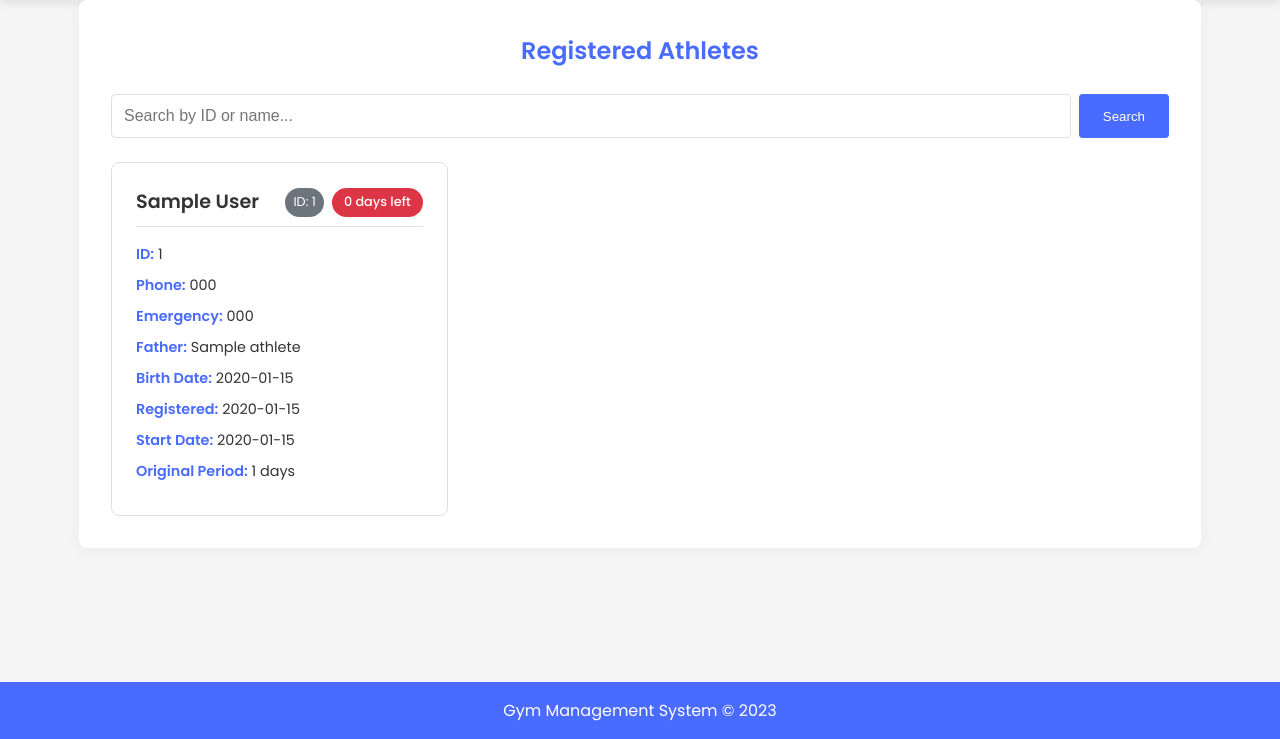
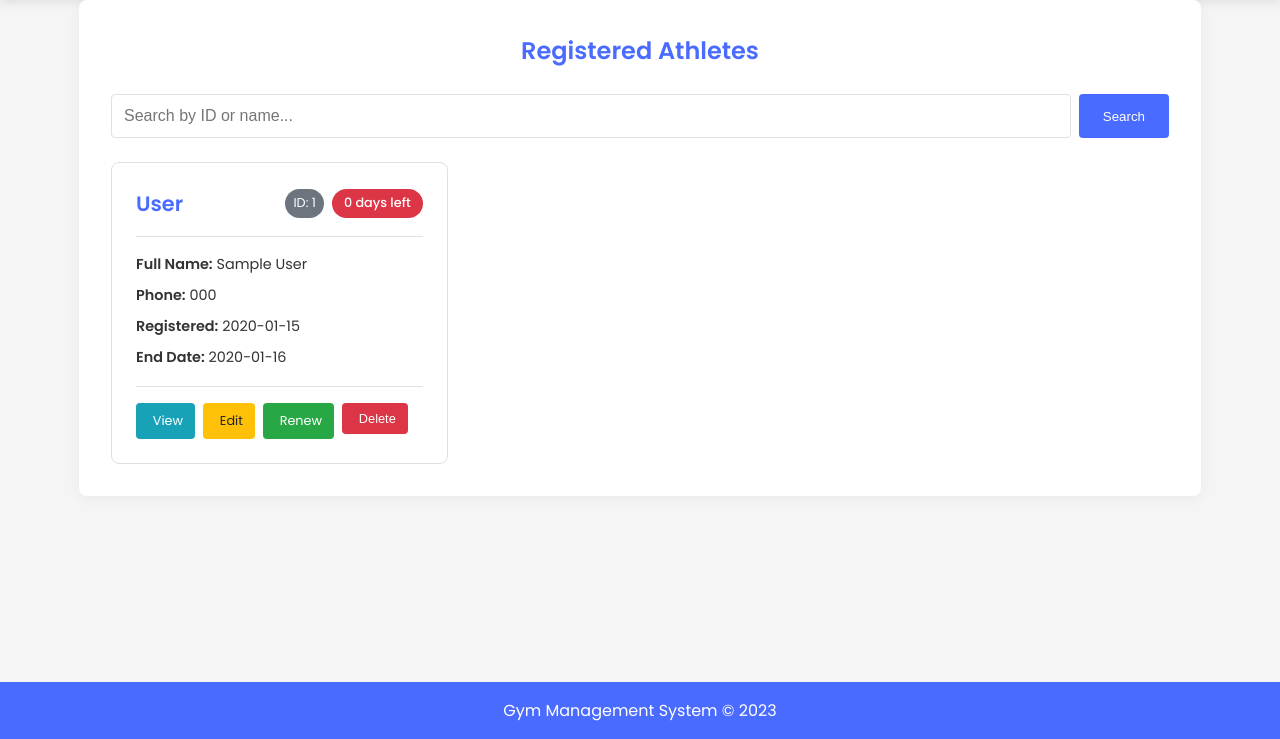
Before and after one commit to 0xAbolfazl/GYM-Management-System, a Flask app: page /athletes in a window 1280 px wide. Shown: the part 120-859 px from the top of the page. Run offline with Flask 3, Linux system fonts and the light colour scheme; tables that the repository leaves empty hold one stand-in row (values such as "Sample post").

Commit message:
view, renew, edit and delete button added to athlete card

```diff
--- a/app.py
+++ b/app.py
@@ -2,36 +2,38 @@ from flask import Flask, render_template, request, redirect, url_for, flash
 import sqlite3
 from datetime import datetime, timedelta
 import random
+from functools import wraps
 
 app = Flask(__name__)
-app.secret_key = 'gymsecret'  # Needed for flash messages
+app.secret_key = 'gymsecret'  # Change this to a secure secret key
+
+# Database Helper Functions
+def get_db_connection():
+    conn = sqlite3.connect('database.db')
+    conn.row_factory = sqlite3.Row
+    return conn
 
 def generate_unique_id():
-    conn = sqlite3.connect('database.db')
-    c = conn.cursor()
-
+    conn = get_db_connection()
     while True:
         athlete_id = random.randint(1000, 9999)
-        c.execute("SELECT 1 FROM athletes WHERE id = ?", (athlete_id,))
-        if not c.fetchone():
+        athlete = conn.execute('SELECT 1 FROM athletes WHERE id = ?', (athlete_id,)).fetchone()
+        if not athlete:
             conn.close()
             return athlete_id
 
 def log_activity(action, details, athlete_id=None):
-    conn = sqlite3.connect('database.db')
-    c = conn.cursor()
-    timestamp = datetime.now().strftime('%Y-%m-%d %H:%M:%S')
-    c.execute("INSERT INTO activity_log (timestamp, action, details, athlete_id) VALUES (?, ?, ?, ?)",
-              (timestamp, action, details, athlete_id))
+    conn = get_db_connection()
+    conn.execute('INSERT INTO activity_log (timestamp, action, details, athlete_id) VALUES (?, ?, ?, ?)',
+                (datetime.now().strftime('%Y-%m-%d %H:%M:%S'), action, details, athlete_id))
     conn.commit()
     conn.close()
 
 def init_db():
-    conn = sqlite3.connect('database.db')
-    c = conn.cursor()
+    conn = get_db_connection()
 
     # Athletes table
-    c.execute('''CREATE TABLE IF NOT EXISTS athletes
+    conn.execute('''CREATE TABLE IF NOT EXISTS athletes
                  (id INTEGER PRIMARY KEY,
                   first_name TEXT NOT NULL,
                   last_name TEXT NOT NULL,
@@ -44,7 +46,7 @@ def init_db():
                   days_remaining INTEGER NOT NULL)''')
 
     # Activity log table
-    c.execute('''CREATE TABLE IF NOT EXISTS activity_log
+    conn.execute('''CREATE TABLE IF NOT EXISTS activity_log
                  (id INTEGER PRIMARY KEY AUTOINCREMENT,
                   timestamp TEXT NOT NULL,
                   action TEXT NOT NULL,
@@ -55,38 +57,26 @@ def init_db():
     conn.commit()
     conn.close()
 
+# Initialize the database
 init_db()
 
-
+# Routes
 @app.route('/')
 def home():
-    conn = sqlite3.connect('database.db')
-    c = conn.cursor()
+    conn = get_db_connection()
 
-    # Get total athletes count
-    c.execute("SELECT COUNT(*) FROM athletes")
-    total_athletes = c.fetchone()[0]
-
-    # Get active athletes (with days remaining > 0)
-    c.execute("SELECT COUNT(*) FROM athletes WHERE days_remaining > 0")
-    active_athletes = c.fetchone()[0]
-
-    # Get expiring soon athletes (less than 7 days remaining)
-    c.execute("SELECT COUNT(*) FROM athletes WHERE days_remaining > 0 AND days_remaining < 7")
-    expiring_soon = c.fetchone()[0]
-
-    # Get recent registrations (last 7 days)
-    seven_days_ago = (datetime.now() - timedelta(days=7)).strftime('%Y-%m-%d %H:%M:%S')
-    c.execute("SELECT COUNT(*) FROM athletes WHERE registration_date > ?", (seven_days_ago,))
-    recent_registrations = c.fetchone()[0]
+    stats = {
+        'total_athletes': conn.execute('SELECT COUNT(*) FROM athletes').fetchone()[0],
+        'active_athletes': conn.execute('SELECT COUNT(*) FROM athletes WHERE days_remaining > 0').fetchone()[0],
+        'expiring_soon': conn.execute('SELECT COUNT(*) FROM athletes WHERE days_remaining > 0 AND days_remaining < 7').fetchone()[0],
+        'recent_registrations': conn.execute(
+            'SELECT COUNT(*) FROM athletes WHERE registration_date > ?',
+            ((datetime.now() - timedelta(days=7)).strftime('%Y-%m-%d %H:%M:%S'),)
+        ).fetchone()[0]
+    }
 
     conn.close()
-
-    return render_template('home.html',
-                         total_athletes=total_athletes,
-                         active_athletes=active_athletes,
-                         expiring_soon=expiring_soon,
-                         recent_registrations=recent_registrations)
+    return render_template('home.html', **stats)
 
 @app.route('/register', methods=['GET', 'POST'])
 def register():
@@ -103,18 +93,16 @@ def register():
 
         registration_date = datetime.now().strftime('%Y-%m-%d %H:%M:%S')
 
-        conn = sqlite3.connect('database.db')
-        c = conn.cursor()
-        c.execute('''INSERT INTO athletes
-                    (id, first_name, last_name, phone, emergency_phone, father_name,
-                     birth_date, registration_date, start_date, days_remaining)
-                    VALUES (?, ?, ?, ?, ?, ?, ?, ?, ?, ?)''',
-                  (athlete_id, first_name, last_name, phone, emergency_phone, father_name,
-                   birth_date, registration_date, start_date, days))
+        conn = get_db_connection()
+        conn.execute('''INSERT INTO athletes
+                      (id, first_name, last_name, phone, emergency_phone, father_name,
+                       birth_date, registration_date, start_date, days_remaining)
+                      VALUES (?, ?, ?, ?, ?, ?, ?, ?, ?, ?)''',
+                    (athlete_id, first_name, last_name, phone, emergency_phone, father_name,
+                     birth_date, registration_date, start_date, days))
         conn.commit()
         conn.close()
 
-        # Log the registration activity
         log_activity(
             action="REGISTRATION",
             details=f"Registered new athlete: {first_name} {last_name} (ID: {athlete_id}) for {days} days",
@@ -124,95 +112,215 @@ def register():
         flash('Athlete registered successfully!', 'success')
         return redirect(url_for('athletes'))
 
-    default_start = datetime.now().strftime('%Y-%m-%d')
-    return render_template('register.html', default_start=default_start)
+    return render_template('register.html', default_start=datetime.now().strftime('%Y-%m-%d'))
 
 @app.route('/athletes')
 def athletes():
     search_query = request.args.get('search', '').strip()
 
-    conn = sqlite3.connect('database.db')
-    c = conn.cursor()
+    conn = get_db_connection()
 
     if search_query:
-        # Search by ID or name (first, last, or full name)
-        query = """
-        SELECT * FROM athletes
-        WHERE id = ? OR
-              first_name LIKE ? OR
-              last_name LIKE ? OR
-              first_name || ' ' || last_name LIKE ?
-        ORDER BY start_date DESC
-        """
+        query = '''SELECT * FROM athletes
+                 WHERE id = ? OR
+                       first_name LIKE ? OR
+                       last_name LIKE ? OR
+                       first_name || ' ' || last_name LIKE ?
+                 ORDER BY start_date DESC'''
         search_param = f"%{search_query}%"
-        c.execute(query, (search_query, search_param, search_param, search_param))
+        athletes_data = conn.execute(query, (search_query, search_param, search_param, search_param)).fetchall()
     else:
-        # Get all athletes
-        c.execute("SELECT * FROM athletes ORDER BY start_date DESC")
-
-    athletes_data = c.fetchall()
-    conn.close()
+        athletes_data = conn.execute('SELECT * FROM athletes ORDER BY start_date DESC').fetchall()
 
     athletes = []
     for athlete in athletes_data:
-        start_date_str = athlete[8] if isinstance(athlete[8], str) else athlete[8].strftime('%Y-%m-%d')
-        start_date = datetime.strptime(start_date_str, '%Y-%m-%d')
-
-        end_date = start_date + timedelta(days=athlete[9])
+        start_date = datetime.strptime(athlete['start_date'], '%Y-%m-%d')
+        end_date = start_date + timedelta(days=athlete['days_remaining'])
         remaining_days = (end_date - datetime.now()).days
         remaining_days = max(0, remaining_days)
 
-        birth_date = athlete[6]
-        if birth_date:
-            if isinstance(birth_date, str):
-                birth_date = datetime.strptime(birth_date, '%Y-%m-%d').strftime('%Y-%m-%d')
-            else:
-                birth_date = birth_date.strftime('%Y-%m-%d')
+        athletes.append({
+            'id': athlete['id'],
+            'first_name': athlete['first_name'],
+            'last_name': athlete['last_name'],
+            'phone': athlete['phone'],
+            'registration_date': athlete['registration_date'],
+            'start_date': athlete['start_date'],
+            'end_date': end_date.strftime('%Y-%m-%d'),
+            'days_remaining': remaining_days,
+            'original_days': athlete['days_remaining']
+        })
 
-        athlete_dict = {
-            'id': athlete[0],
-            'first_name': athlete[1],
-            'last_name': athlete[2],
-            'full_name': f"{athlete[1]} {athlete[2]}",
-            'phone': athlete[3],
-            'emergency_phone': athlete[4],
-            'father_name': athlete[5],
-            'birth_date': birth_date,
-            'registration_date': athlete[7].strftime('%Y-%m-%d %H:%M:%S') if not isinstance(athlete[7], str) else athlete[7],
-            'start_date': start_date.strftime('%Y-%m-%d'),
-            'days_remaining': remaining_days,
-            'original_days': athlete[9]
-        }
-        athletes.append(athlete_dict)
+    conn.close()
+    return render_template('athletes.html',
+                         athletes=athletes,
+                         search_query=search_query,
+                         datetime=datetime,
+                         timedelta=timedelta)
 
-    return render_template('athletes.html', athletes=athletes, search_query=search_query)
+@app.route('/athlete/<int:athlete_id>')
+def view_athlete(athlete_id):
+    conn = get_db_connection()
+    athlete = conn.execute('SELECT * FROM athletes WHERE id = ?', (athlete_id,)).fetchone()
+    conn.close()
+
+    if not athlete:
+        flash('Athlete not found!', 'danger')
+        return redirect(url_for('athletes'))
+
+    start_date = datetime.strptime(athlete['start_date'], '%Y-%m-%d')
+    end_date = start_date + timedelta(days=athlete['days_remaining'])
+    remaining_days = (end_date - datetime.now()).days
+    remaining_days = max(0, remaining_days)
+
+    athlete_data = {
+        'id': athlete['id'],
+        'first_name': athlete['first_name'],
+        'last_name': athlete['last_name'],
+        'phone': athlete['phone'],
+        'emergency_phone': athlete['emergency_phone'],
+        'father_name': athlete['father_name'],
+        'birth_date': athlete['birth_date'],
+        'registration_date': athlete['registration_date'],
+        'start_date': athlete['start_date'],
+        'days_remaining': remaining_days,
+        'original_days': athlete['days_remaining'],
+        'end_date': end_date.strftime('%Y-%m-%d')
+    }
+
+    return render_template('view_athlete.html', athlete=athlete_data)
+
+@app.route('/athlete/<int:athlete_id>/edit', methods=['GET', 'POST'])
+def edit_athlete(athlete_id):
+    conn = get_db_connection()
+
+    if request.method == 'POST':
+        first_name = request.form['first_name']
+        last_name = request.form['last_name']
+        phone = request.form['phone']
+        emergency_phone = request.form.get('emergency_phone')
+        father_name = request.form.get('father_name')
+        birth_date = request.form.get('birth_date')
+
+        conn.execute('''UPDATE athletes SET
+                      first_name = ?, last_name = ?, phone = ?,
+                      emergency_phone = ?, father_name = ?, birth_date = ?
+                      WHERE id = ?''',
+                    (first_name, last_name, phone, emergency_phone,
+                     father_name, birth_date, athlete_id))
+        conn.commit()
+        conn.close()
+
+        log_activity(
+            action="UPDATE",
+            details=f"Updated athlete details: {first_name} {last_name} (ID: {athlete_id})",
+            athlete_id=athlete_id
+        )
+
+        flash('Athlete updated successfully!', 'success')
+        return redirect(url_for('view_athlete', athlete_id=athlete_id))
+
+    athlete = conn.execute('SELECT * FROM athletes WHERE id = ?', (athlete_id,)).fetchone()
+    conn.close()
+
+    if not athlete:
+        flash('Athlete not found!', 'danger')
+        return redirect(url_for('athletes'))
+
+    return render_template('edit_athlete.html', athlete=athlete)
+
+@app.route('/athlete/<int:athlete_id>/renew', methods=['GET', 'POST'])
+def renew_athlete(athlete_id):
+    conn = get_db_connection()
+
+    if request.method == 'POST':
+        additional_days = int(request.form['days'])
+
+        # Get current days remaining
+        athlete = conn.execute('SELECT days_remaining, first_name, last_name FROM athletes WHERE id = ?',
+                             (athlete_id,)).fetchone()
+
+        new_days = athlete['days_remaining'] + additional_days
+
+        conn.execute('UPDATE athletes SET days_remaining = ? WHERE id = ?',
+                    (new_days, athlete_id))
+        conn.commit()
+        conn.close()
+
+        log_activity(
+            action="RENEWAL",
+            details=f"Renewed athlete: {athlete['first_name']} {athlete['last_name']} (ID: {athlete_id}) for {additional_days} more days",
+            athlete_id=athlete_id
+        )
+
+        flash(f'Athlete renewed successfully for {additional_days} days!', 'success')
+        return redirect(url_for('view_athlete', athlete_id=athlete_id))
+
+    athlete = conn.execute('SELECT id, first_name, last_name FROM athletes WHERE id = ?',
+                         (athlete_id,)).fetchone()
+    conn.close()
+
+    if not athlete:
+        flash('Athlete not found!', 'danger')
+        return redirect(url_for('athletes'))
+
+    return render_template('renew_athlete.html', athlete=athlete)
+
+@app.route('/athlete/<int:athlete_id>/delete', methods=['POST'])
+def delete_athlete(athlete_id):
+    conn = get_db_connection()
+
+    # Get athlete info before deleting
+    athlete = conn.execute('SELECT first_name, last_name FROM athletes WHERE id = ?',
+                         (athlete_id,)).fetchone()
+
+    if athlete:
+        conn.execute('DELETE FROM athletes WHERE id = ?', (athlete_id,))
+        conn.commit()
+
+        log_activity(
+            action="DELETION",
+            details=f"Deleted athlete: {athlete['first_name']} {athlete['last_name']} (ID: {athlete_id})",
+            athlete_id=athlete_id
+        )
+
+        flash('Athlete deleted successfully!', 'success')
+    else:
+        flash('Athlete not found!', 'danger')
+
+    conn.close()
+    return redirect(url_for('athletes'))
 
 @app.route('/history')
 def history():
-    conn = sqlite3.connect('database.db')
-    c = conn.cursor()
+    search_query = request.args.get('search', '')
+    action_type = request.args.get('action_type', '')
 
-    # Get all activities, newest first
-    c.execute('''SELECT activity_log.*, athletes.first_name, athletes.last_name
-                 FROM activity_log
-                 LEFT JOIN athletes ON activity_log.athlete_id = athletes.id
-                 ORDER BY timestamp DESC''')
-    activities = c.fetchall()
+    conn = get_db_connection()
+
+    query = '''SELECT activity_log.*, athletes.first_name, athletes.last_name
+             FROM activity_log
+             LEFT JOIN athletes ON activity_log.athlete_id = athletes.id
+             WHERE 1=1'''
+
+    params = []
+
+    if search_query:
+        query += ' AND (details LIKE ? OR athletes.first_name LIKE ? OR athletes.last_name LIKE ?)'
+        search_param = f"%{search_query}%"
+        params.extend([search_param, search_param, search_param])
+
+    if action_type:
+        query += ' AND action = ?'
+        params.append(action_type)
+
+    query += ' ORDER BY timestamp DESC'
+
+    activities = conn.execute(query, params).fetchall()
     conn.close()
 
-    # Format activities for display
-    formatted_activities = []
-    for activity in activities:
-        formatted_activities.append({
-            'id': activity[0],
-            'timestamp': activity[1],
-            'action': activity[2],
-            'details': activity[3],
-            'athlete_id': activity[4],
-            'athlete_name': f"{activity[5]} {activity[6]}" if activity[5] and activity[6] else "N/A"
-        })
-
-    return render_template('history.html', activities=formatted_activities)
+    return render_template('history.html', activities=activities,
+                         search_query=search_query, action_type=action_type)
 
 if __name__ == '__main__':
     app.run(debug=True)
--- a/static/style.css
+++ b/static/style.css
@@ -532,6 +532,8 @@ input[type="date"]:focus {
     animation: slideIn 0.3s ease-out;
 }
 
+
+
 @keyframes slideIn {
     from { transform: translateX(100%); }
     to { transform: translateX(0); }
@@ -569,3 +571,108 @@ input[type="date"]:focus {
         font-size: 1.5rem;
     }
 }
+
+
+
+/* Update athlete card styles */
+.athlete-card {
+    border: 1px solid var(--border-color);
+    border-radius: 8px;
+    padding: 1.5rem;
+    background: white;
+    display: flex;
+    flex-direction: column;
+    gap: 1rem;
+}
+
+.athlete-header {
+    display: flex;
+    align-items: center;
+    margin-bottom: 0;
+    padding-bottom: 0;
+    border-bottom: none;
+}
+
+.athlete-header h3 {
+    margin: 0;
+    font-size: 1.3rem;
+    font-weight: 600;
+    color: var(--primary-color);
+}
+
+.athlete-essential-info {
+    padding: 0.5rem 0;
+    border-top: 1px solid var(--border-color);
+    border-bottom: 1px solid var(--border-color);
+}
+
+.athlete-essential-info p {
+    margin: 0.5rem 0;
+    font-size: 0.9rem;
+}
+
+.athlete-actions {
+    display: flex;
+    gap: 0.5rem;
+    flex-wrap: wrap;
+}
+
+.action-btn {
+    padding: 0.5rem 0.75rem;
+    border-radius: 4px;
+    font-size: 0.8rem;
+    text-decoration: none;
+    display: flex;
+    align-items: center;
+    gap: 0.3rem;
+    transition: all 0.2s;
+}
+
+.action-btn i {
+    font-size: 0.9rem;
+}
+
+.view-btn {
+    background-color: #17a2b8;
+    color: white;
+}
+
+.edit-btn {
+    background-color: #ffc107;
+    color: #212529;
+}
+
+.renew-btn {
+    background-color: #28a745;
+    color: white;
+}
+
+.delete-btn {
+    background-color: #dc3545;
+    color: white;
+    border: none;
+    cursor: pointer;
+}
+
+.action-btn:hover {
+    opacity: 0.9;
+    transform: translateY(-1px);
+}
+
+.delete-form {
+    margin: 0;
+}
+
+/* Font Awesome icons */
+@import url('https://cdnjs.cloudflare.com/ajax/libs/font-awesome/5.15.4/css/all.min.css');
+
+/* Responsive adjustments */
+@media (max-width: 768px) {
+    .athlete-actions {
+        flex-direction: column;
+    }
+
+    .action-btn {
+        justify-content: center;
+    }
+}
--- a/templates/athletes.html
+++ b/templates/athletes.html
@@ -15,21 +15,35 @@
         {% for athlete in athletes %}
         <div class="athlete-card">
             <div class="athlete-header">
-                <h3>{{ athlete.full_name }}</h3>
+                <h3>{{ athlete.last_name }}</h3>
                 <span class="id-badge">ID: {{ athlete.id }}</span>
                 <span class="days-badge {% if athlete.days_remaining < 7 %}expiring{% endif %}">
                     {{ athlete.days_remaining }} days left
                 </span>
             </div>
-            <div class="athlete-details">
-                <p><strong>ID:</strong> {{ athlete.id }}</p>
+
+            <div class="athlete-essential-info">
+                <p><strong>Full Name:</strong> {{ athlete.first_name }} {{ athlete.last_name }}</p>
                 <p><strong>Phone:</strong> {{ athlete.phone }}</p>
-                <p><strong>Emergency:</strong> {{ athlete.emergency_phone if athlete.emergency_phone else 'N/A' }}</p>
-                <p><strong>Father:</strong> {{ athlete.father_name if athlete.father_name else 'N/A' }}</p>
-                <p><strong>Birth Date:</strong> {{ athlete.birth_date if athlete.birth_date else 'N/A' }}</p>
-                <p><strong>Registered:</strong> {{ athlete.registration_date }}</p>
-                <p><strong>Start Date:</strong> {{ athlete.start_date }}</p>
-                <p><strong>Original Period:</strong> {{ athlete.original_days }} days</p>
+                <p><strong>Registered:</strong> {{ athlete.registration_date.split(' ')[0] }}</p>
+                <p><strong>End Date:</strong> {{ (datetime.strptime(athlete.start_date, '%Y-%m-%d') + timedelta(days=athlete.original_days)).strftime('%Y-%m-%d') }}</p>
+            </div>
+
+            <div class="athlete-actions">
+                <a href="{{ url_for('view_athlete', athlete_id=athlete.id) }}" class="action-btn view-btn">
+                    <i class="fas fa-eye"></i> View
+                </a>
+                <a href="{{ url_for('edit_athlete', athlete_id=athlete.id) }}" class="action-btn edit-btn">
+                    <i class="fas fa-edit"></i> Edit
+                </a>
+                <a href="{{ url_for('renew_athlete', athlete_id=athlete.id) }}" class="action-btn renew-btn">
+                    <i class="fas fa-sync-alt"></i> Renew
+                </a>
+                <form action="{{ url_for('delete_athlete', athlete_id=athlete.id) }}" method="POST" class="delete-form">
+                    <button type="submit" class="action-btn delete-btn" onclick="return confirm('Are you sure you want to delete this athlete?')">
+                        <i class="fas fa-trash-alt"></i> Delete
+                    </button>
+                </form>
             </div>
         </div>
         {% endfor %}
```
Also changed, not shown: templates/view_athlete.html (added, +64 -0 lines).
